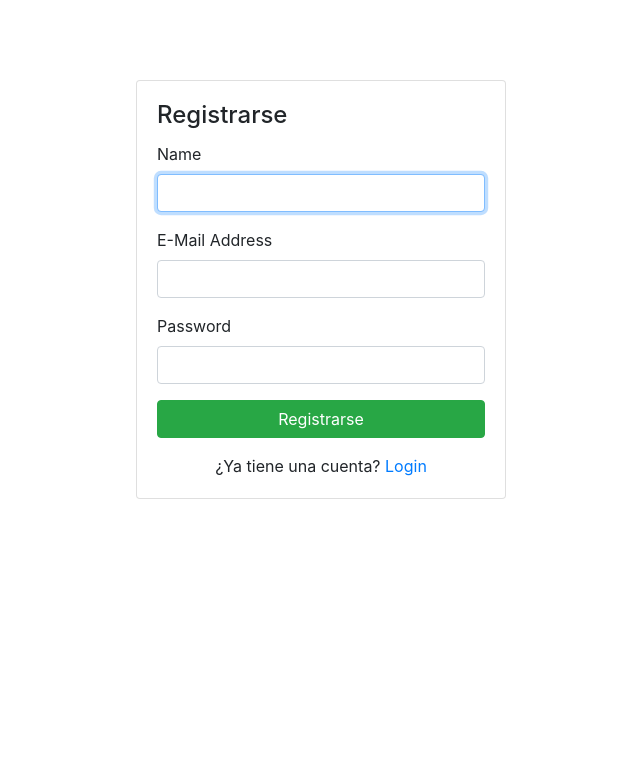
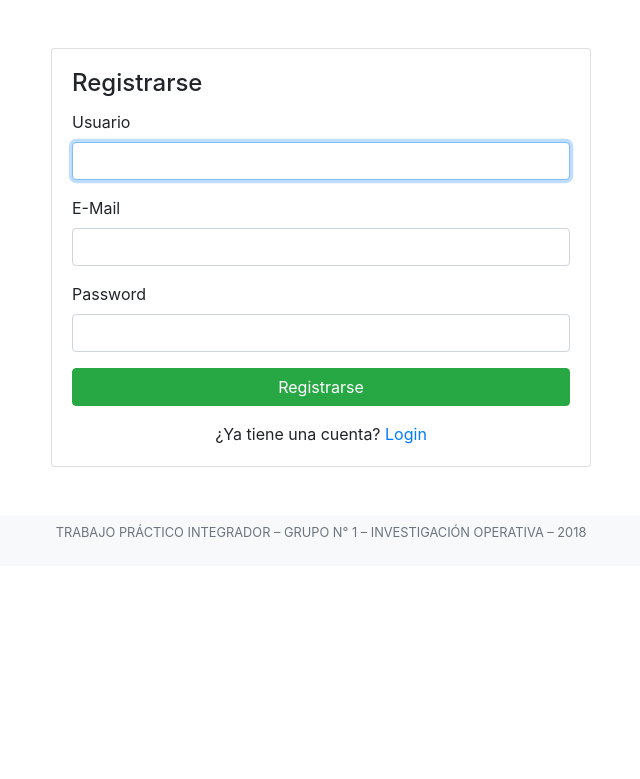
Before and after one commit to gabrielhruza/io, a Django app: page /auth2/register/ in a window 1280 px wide. Shown: the top 779 px of the page, without its empty margins (319-959 px from the left). Run offline with Django 3.2, Linux system fonts and the light colour scheme; some libraries are stand-ins or nearby versions.

Commit message:
champion commit

```diff
--- a/auth2/static/auth2/css/style.css
+++ b/auth2/static/auth2/css/style.css
@@ -27,9 +27,9 @@ h5
 
 .container
 {
-	margin-top: 80px;
-	width: 400px;
-	height: 700px;
+	#margin-top: 80px;
+	#width: 400px;
+	#height: 700px;
 }
 
 .tabs .indicator
@@ -41,8 +41,8 @@ h5
 
 .form-container
 {
-	padding: 40px;
-	padding-top: 10px;
+	#padding: 40px;
+	#padding-top: 10px;
 }
 
 .confirmation-tabs-btn
--- a/auth2/templates/auth2/register.html
+++ b/auth2/templates/auth2/register.html
@@ -13,6 +13,8 @@
 
     <body>
     <div class="container">
+    <div class="row mt-5">
+    <div class="col-md-6 col-sm-12 offset-md-3">
 
     	{% if messages %}
 		  {% for message in messages %}
@@ -28,12 +30,12 @@
 				<h4 class="card-title">Registrarse</h4>
 					<form method="POST">{% csrf_token %}
 						<div class="form-group">
-									<label for="name">Name</label>
+									<label for="name">Usuario</label>
 									<input id="name" type="text" class="form-control" name="username" required autofocus>
 								</div>
 
 								<div class="form-group">
-									<label for="email">E-Mail Address</label>
+									<label for="email">E-Mail</label>
 									<input id="email" type="email" class="form-control" name="email" required>
 								</div>
 
@@ -54,6 +56,11 @@
 			</div>
 		</div>
 
+		</div>
+	</div>
+
+
+	{% include 'footer.html' %}
 
       	<!--JavaScript at end of body for optimized loading-->
       	<script type="text/javascript" src="{% static 'auth2/js/jquery-3.2.1.min.js' %}"></script>
--- a/msapp/templates/base.html
+++ b/msapp/templates/base.html
@@ -7,7 +7,7 @@
 	    <link type="text/css" rel="stylesheet" href="{% static 'auth2/css/bootstrap.min.css' %}"  media="screen,projection"/>
 	    <!--Let browser know website is optimized for mobile-->
 	    <meta name="viewport" content="width=device-width, initial-scale=1.0"/>
-      <link rel="shortcut icon" type="image/png" href="{% static 'auth2/images/utn.png%}"/>
+      <link rel="shortcut icon" type="image/png" href="{% static 'auth2/images/utn.png' %}"/>
     </head>
 
     <body>
@@ -55,9 +55,9 @@
     <div class="container" style="margin-top: 1em;">
       {% block content %}
       {% endblock %}
+
+      {% include 'footer.html' %}
     </div>
-
-	</div>
 
 <style type="text/css">
   .nav-link{
--- /dev/null
+++ b/msapp/templates/footer.html
@@ -0,0 +1,7 @@
+<!-- Footer -->
+<nav class="navbar navbar-light bg-light justify-content-center text-muted mt-5">
+  <small>
+    <p>TRABAJO PRÁCTICO INTEGRADOR – GRUPO N° 1 – INVESTIGACIÓN OPERATIVA – 2018</p>
+  </small>
+</nav>
+<!-- Footer -->
--- a/msapp/templates/msapp/modelo1/new.html
+++ b/msapp/templates/msapp/modelo1/new.html
@@ -6,7 +6,7 @@
 <div class="alert alert-info alert-dismissable alert-link" role="alert">
 	<button class="close" type="button" data-dismiss="alert" aria-hidden="true">×</button>
 	<p><b>Sólo de aceptan valores mayores a 0 en los campos.</b></p>
-	<p><b>Recuerde mantener homogeneidad de las unidades.</b></p>
+	<p><b>Recuerde mantener la homogeneidad de las unidades.</b></p>
 </div>
 
 <form method="post">
```
Also changed, not shown: auth2/templates/auth2/login.html (+11 -0 lines), db.sqlite3.
